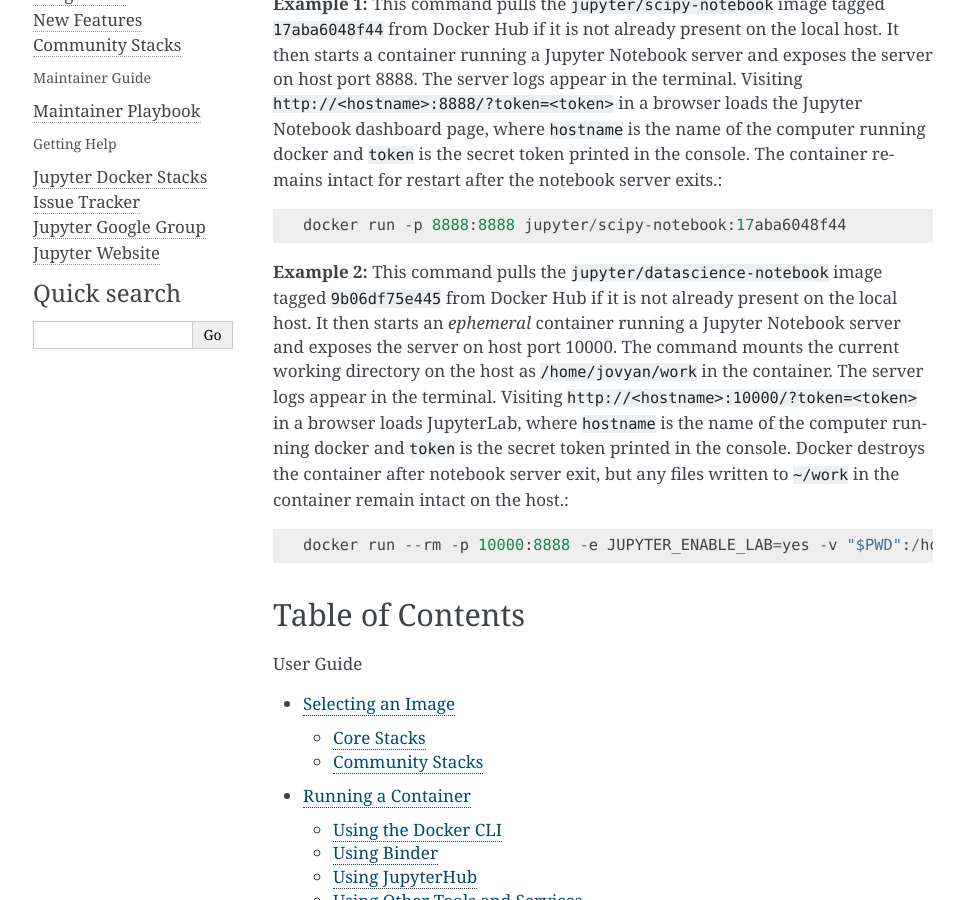
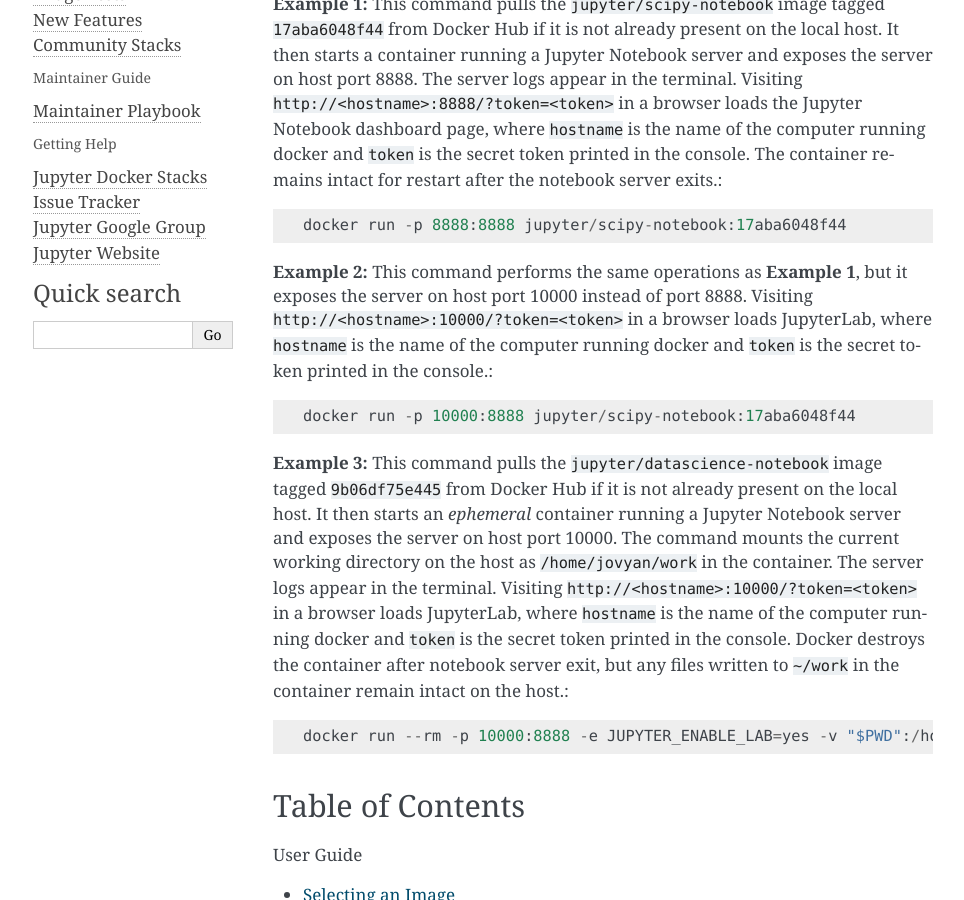
Before and after one commit to jupyter/docker-stacks, a Sphinx documentation site: the page built from docs/index.rst, in a window 1280 px wide and 900 px high, scrolled down 588 px. Shown: the whole window, without its empty margins (147-1111 px from the left). Built offline with Sphinx 7.4.7, drawn with Linux system fonts in a browser that asks for light colours.

Commit message:
Add intermediate example to describe port mapping

```diff
--- a/docs/index.rst
+++ b/docs/index.rst
@@ -18,7 +18,11 @@
 
     docker run -p 8888:8888 jupyter/scipy-notebook:17aba6048f44
 
-**Example 2:** This command pulls the ``jupyter/datascience-notebook`` image tagged ``9b06df75e445`` from Docker Hub if it is not already present on the local host. It then starts an *ephemeral* container running a Jupyter Notebook server and exposes the server on host port 10000. The command mounts the current working directory on the host as ``/home/jovyan/work`` in the container. The server logs appear in the terminal. Visiting ``http://<hostname>:10000/?token=<token>`` in a browser loads JupyterLab, where ``hostname`` is the name of the computer running docker and ``token`` is the secret token printed in the console. Docker destroys the container after notebook server exit, but any files written to ``~/work`` in the container remain intact on the host.::
+**Example 2:** This command performs the same operations as **Example 1**, but it exposes the server on host port 10000 instead of port 8888. Visiting ``http://<hostname>:10000/?token=<token>`` in a browser loads JupyterLab, where ``hostname`` is the name of the computer running docker and ``token`` is the secret token printed in the console.::
+
+    docker run -p 10000:8888 jupyter/scipy-notebook:17aba6048f44
+
+**Example 3:** This command pulls the ``jupyter/datascience-notebook`` image tagged ``9b06df75e445`` from Docker Hub if it is not already present on the local host. It then starts an *ephemeral* container running a Jupyter Notebook server and exposes the server on host port 10000. The command mounts the current working directory on the host as ``/home/jovyan/work`` in the container. The server logs appear in the terminal. Visiting ``http://<hostname>:10000/?token=<token>`` in a browser loads JupyterLab, where ``hostname`` is the name of the computer running docker and ``token`` is the secret token printed in the console. Docker destroys the container after notebook server exit, but any files written to ``~/work`` in the container remain intact on the host.::
 
     docker run --rm -p 10000:8888 -e JUPYTER_ENABLE_LAB=yes -v "$PWD":/home/jovyan/work jupyter/datascience-notebook:9b06df75e445
 
```
